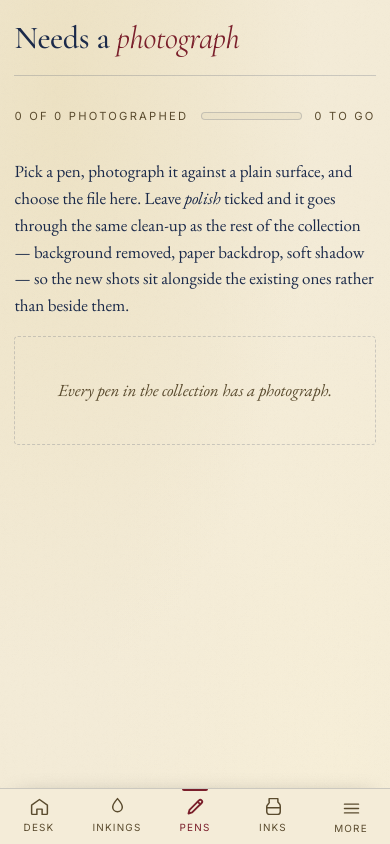
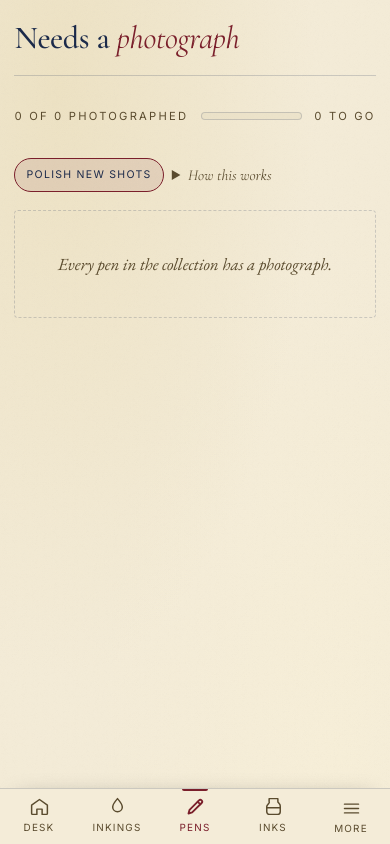
Before and after one commit to 098799/pypen, a Django app: page /pens/needs-photos/ in a window 390 px wide. Run offline with Django 3.2, Linux system fonts and the light colour scheme; the visitor is signed in with stand-in values (Sample User, id 1); data that the repository does not hold is empty; some libraries are stand-ins or nearby versions.

Commit message:
Take the pattern through the pages that hadn't had it yet
A pass over the whole app looking for what has been objected to so far — plate
gradients and fake bevels, a card where a row would do, and rows that repeat
furniture that only needs saying once.

Ink detail. Never got the treatment the pen page did: the hero was two radial
washes over a plate gradient with a card shadow, holding a swatch drawn as a
3D ball with an inset highlight and shade, and four facts stacked one per line.
Flat wash, flat disc, facts on one wrapping row, hairline underneath. Its back
link was also an 18px tap target — a regression from the detail-bar change,
where trimming the margin took the min-height with it. 1629px -> 1513px, and
"Used in 11 pens" moves from ~950px up the page to ~350px.

Records. Sixteen superlatives, each a 150px card with a plate gradient and a
coloured cap rail: three to a phone screen, 2700px of scroll for sixteen short
facts. Rows now, colour kept as a bead. 3043px -> 1947px, six to a screen.

The photo queue. Ninety-one rows each spent a line on a full-width "Choose a
photograph" pill and carried its own copy of the polish tick. The pill is the
action the rest of the app draws as an icon button, and polish is one
preference, not ninety-one — it moves to the top of the page, remembers itself,
and drives the hidden per-row flags. The standing paragraph of instructions
folds into a disclosure. 12339px -> 5876px, three pens a screen -> nine.

Dashboard. The inked card spent 2rem of top padding on a 26px ribbon and three
more full-line gaps below; "3 currently inked" also restated the "3 inked" in
the line directly above it. Card 250px -> 221px.

Forms. A field was a label, a 48px control and 1.25rem of air — near 190px each
on forms that run to a dozen fields. Now ~130px.

And the last of the pressed plastic. .segmented still used the radial-gradient
plate for its checked state; that is the accent outline now, as everywhere
else. .app-nav a.active was declared twice — the accent underline meant to
replace the plate, and the plate itself immediately below it, winning on
order — so the underline had never once rendered. --plate-active now has no
users at all and is gone.

Checked in both themes; dark-theme contrast on every reworked surface runs
6.76:1 or better. 28 pages at 390px and 1280px: all 200, no unsized icons, no
horizontal overflow, no failed requests, no JS errors.

Co-Authored-By: Claude Opus 5 <noreply@anthropic.com>

```diff
--- a/dpypen/dpypen/items/static/items/css/app.css
+++ b/dpypen/dpypen/items/static/items/css/app.css
@@ -24,10 +24,6 @@
   --bg-grad-1: radial-gradient(ellipse at 15% 10%, #ede2c4 0%, transparent 55%);
   --bg-grad-2: radial-gradient(ellipse at 85% 90%, #f7efd9 0%, transparent 50%);
   --card-shadow: 0 10px 30px -18px #00000055;
-  /* The "raised plate" ring used by every active chip, tab and toggle. It was
-     written out verbatim in five files; pure black reads as a smudge on the
-     dark theme, so it is a token with a value per theme. */
-  --plate-active: 0 0 0 1px var(--ink-line), 0 2px 6px -2px #00000055;
   /* An ink whose colour name has no hex mapping. #333 was 1.43:1 on the dark
      paper — effectively invisible. Unreachable with today's data (all 16
      colours map), but it is what a newly-named colour would fall to. */
--- a/dpypen/dpypen/items/templates/items/home.html
+++ b/dpypen/dpypen/items/templates/items/home.html
@@ -139,7 +139,6 @@
 <section id="inked">
   <div class="section-head">
     <h2>On the <em>desk</em></h2>
-    <span class="aside">{{ current|length }} currently inked</span>
   </div>
   <div class="inked-grid">
     {% for c in current %}
--- a/dpypen/dpypen/items/templates/items/pens/needs_photos.html
+++ b/dpypen/dpypen/items/templates/items/pens/needs_photos.html
@@ -22,57 +22,67 @@
   background: linear-gradient(90deg, var(--accent),
               color-mix(in srgb, var(--accent) 55%, var(--paper-dark)));
 }
+/* Ninety-one rows, each spending a line on a full-width "Choose a photograph"
+   pill and its own copy of the polish tick. The pill is the same action the
+   rest of the app draws as a 30px icon button, and polish is one preference,
+   not ninety-one — so it moves to the top of the page and the rows keep only
+   what differs: which pen, and the button that shoots it. */
 .shot-row {
   display: grid;
   grid-template-columns: 1fr auto;
-  gap: 0.75rem 1.25rem;
+  gap: 0.7rem;
   align-items: center;
-  padding: 0.85rem 0.2rem;
+  padding: 0.55rem 0.2rem;
   border-bottom: 1px solid var(--ink-line);
 }
 .shot-row .who { min-width: 0; }
-.shot-row .title { font-family: "Cormorant Garamond", Georgia, serif; font-size: 1.2rem; line-height: 1.2; }
+.shot-row .title { font-family: "Cormorant Garamond", Georgia, serif; font-size: 1.1rem; line-height: 1.2; }
 .shot-row .meta {
-  font-family: "Inter", sans-serif; font-size: 0.7rem; letter-spacing: 0.15em;
-  text-transform: uppercase; color: var(--muted); margin-top: 0.2rem;
+  font-family: "Inter", sans-serif; font-size: 0.68rem; letter-spacing: 0.12em;
+  text-transform: uppercase; color: var(--muted); margin-top: 0.1rem;
 }
-.shot-row form { display: flex; align-items: center; gap: 0.5rem; flex-wrap: wrap; }
-/* The file input is the primary action on this page, so it gets to look like
-   a button rather than a browser default. */
-/* Visually hidden, NOT display:none — that would take the input out of the
-   tab order and the accessibility tree, and the wrapping label is not a tab
-   stop, so the only action on this page would be mouse-only. Same pattern as
-   the four older file inputs in the forms. */
+.shot-row form { display: flex; align-items: center; }
+/* Visually hidden, NOT display:none — that would take the input out of the tab
+   order and the accessibility tree, and the wrapping label is not a tab stop,
+   so the only action on this page would become mouse-only. */
 .shot-pick input[type="file"] {
   position: absolute; inset: 0; width: 100%; height: 100%;
   opacity: 0; cursor: pointer;
 }
-.shot-pick { position: relative; }
+.shot-pick {
+  position: relative;
+  display: inline-flex; align-items: center; justify-content: center;
+  width: 34px; height: 34px;
+  border: 1px solid var(--ink-line); border-radius: 6px;
+  background: none; box-shadow: none;
+  color: var(--muted); cursor: pointer;
+}
+.shot-pick svg { width: 17px; height: 17px; }
+.shot-pick:hover { color: var(--ink); border-color: var(--accent); background: var(--chip-top); }
 .shot-pick:focus-within { outline: 2px solid var(--accent); outline-offset: 2px; }
-.shot-pick {
-  display: inline-flex; align-items: center; gap: 0.4rem;
-  padding: 0.5rem 0.95rem; min-height: 40px;
+
+.shot-note {
+  display: flex; align-items: center; flex-wrap: wrap; gap: 0.5rem;
+  margin: 0 0 1.1rem;
+}
+.shot-note .polish {
+  font-family: "Inter", sans-serif; font-size: 0.66rem; letter-spacing: 0.12em;
+  text-transform: uppercase; color: var(--muted);
+  display: inline-flex; align-items: center; gap: 0.45rem; cursor: pointer;
+  padding: 0.3rem 0.7rem; min-height: 34px;
   border: 1px solid var(--ink-line); border-radius: 999px;
-  background: linear-gradient(180deg, var(--plate-top), var(--paper-dark));
-  box-shadow: var(--plate-shadow);
-  font-family: "Inter", sans-serif; font-size: 0.7rem; letter-spacing: 0.14em;
-  text-transform: uppercase; color: var(--ink); cursor: pointer;
 }
-.shot-pick:hover { border-color: var(--accent); }
-.shot-row .polish {
-  font-family: "Inter", sans-serif; font-size: 0.66rem; letter-spacing: 0.1em;
-  text-transform: uppercase; color: var(--muted);
-  display: inline-flex; align-items: center; gap: 0.4rem; cursor: pointer;
-  /* Same story as the search filters: the label carries the tap target. */
-  padding: 0.55rem 0.25rem; min-height: 44px;
+.shot-note .polish input { position: absolute; opacity: 0; pointer-events: none; }
+.shot-note .polish:has(input:checked) {
+  color: var(--ink); border-color: var(--accent);
+  background: color-mix(in srgb, var(--accent) 10%, transparent);
 }
-.shot-row .polish input { width: 18px; height: 18px; accent-color: var(--accent); cursor: pointer; }
+.shot-note .polish:focus-within { outline: 2px solid var(--accent); outline-offset: 2px; }
+.shot-note details { font-family: "Cormorant Garamond", Georgia, serif; font-style: italic; color: var(--muted); }
+.shot-note summary { cursor: pointer; font-size: 0.95rem; }
+.shot-note details p { margin: 0.5rem 0 0; max-width: 42rem; font-size: 0.98rem; line-height: 1.45; }
 @media (min-width: 900px) {
   .shot-list { display: grid; grid-template-columns: repeat(auto-fill, minmax(440px, 1fr)); column-gap: 2.25rem; }
-}
-@media (max-width: 719px) {
-  .shot-row { grid-template-columns: 1fr; }
-  .shot-row form { justify-content: flex-start; }
 }
 {% endblock %}
 
@@ -88,12 +98,16 @@
   <span class="gmeta">{{ missing_count }} to go</span>
 </div>
 
-<p class="lede">
-  Pick a pen, photograph it against a plain surface, and choose the file here.
-  Leave <em>polish</em> ticked and it goes through the same clean-up as the rest
-  of the collection — background removed, paper backdrop, soft shadow — so the
-  new shots sit alongside the existing ones rather than beside them.
-</p>
+<div class="shot-note">
+  <label class="polish"><input type="checkbox" id="polishAll" checked> polish new shots</label>
+  <details>
+    <summary>How this works</summary>
+    <p>Pick a pen, photograph it against a plain surface, and choose the file here.
+    Leave <em>polish</em> on and it goes through the same clean-up as the rest of the
+    collection — background removed, paper backdrop, soft shadow — so the new shots sit
+    alongside the existing ones rather than beside them.</p>
+  </details>
+</div>
 
 {% for g in groups %}
 <section data-listnav-group>
@@ -113,9 +127,13 @@
       <form method="post" action="{% url 'pens_photo_add' p.pk %}" enctype="multipart/form-data">
         {% csrf_token %}
         <input type="hidden" name="next" value="queue">
-        <label class="polish"><input type="checkbox" name="enhance" value="1" checked> polish</label>
-        <label class="shot-pick">
-          Choose a photograph
+        {% comment %}
+        Hidden, but still a checkbox: unchecked simply does not submit, which is
+        exactly the semantics the view already expects. {# #} is single-line only.
+        {% endcomment %}
+        <input type="checkbox" name="enhance" value="1" class="polish-flag" checked hidden>
+        <label class="shot-pick" title="Choose a photograph" aria-label="Choose a photograph">
+          <svg viewBox="0 0 24 24" fill="none" stroke="currentColor" stroke-width="1.7" stroke-linecap="round" stroke-linejoin="round" aria-hidden="true"><path d="M3 8.5A1.5 1.5 0 0 1 4.5 7h2.2l1.2-2h8.2l1.2 2h2.2A1.5 1.5 0 0 1 21 8.5v9A1.5 1.5 0 0 1 19.5 19h-15A1.5 1.5 0 0 1 3 17.5z"/><circle cx="12" cy="12.5" r="3.2"/></svg>
           <input type="file" name="image" accept="image/*" capture="environment"
                  onchange="this.form.submit()">
         </label>
@@ -128,4 +146,22 @@
 <div class="empty">Every pen in the collection has a photograph.</div>
 {% endfor %}
 
+<script>
+(function () {
+  var master = document.getElementById('polishAll');
+  if (!master) return;
+  var flags = document.querySelectorAll('.polish-flag');
+  try {
+    var saved = localStorage.getItem('polishNewShots');
+    if (saved !== null) master.checked = saved === '1';
+  } catch (e) {}
+  function apply() {
+    flags.forEach(function (f) { f.checked = master.checked; });
+    try { localStorage.setItem('polishNewShots', master.checked ? '1' : '0'); } catch (e) {}
+  }
+  master.addEventListener('change', apply);
+  apply();
+})();
+</script>
+
 {% endblock %}
```
Also changed, not shown: other parts of dpypen/dpypen/items/static/items/css/app.css (+16 -22 lines), dpypen/dpypen/items/templates/items/inks/detail.html (+21 -27 lines), dpypen/dpypen/items/templates/items/records.html (+42 -36 lines).
